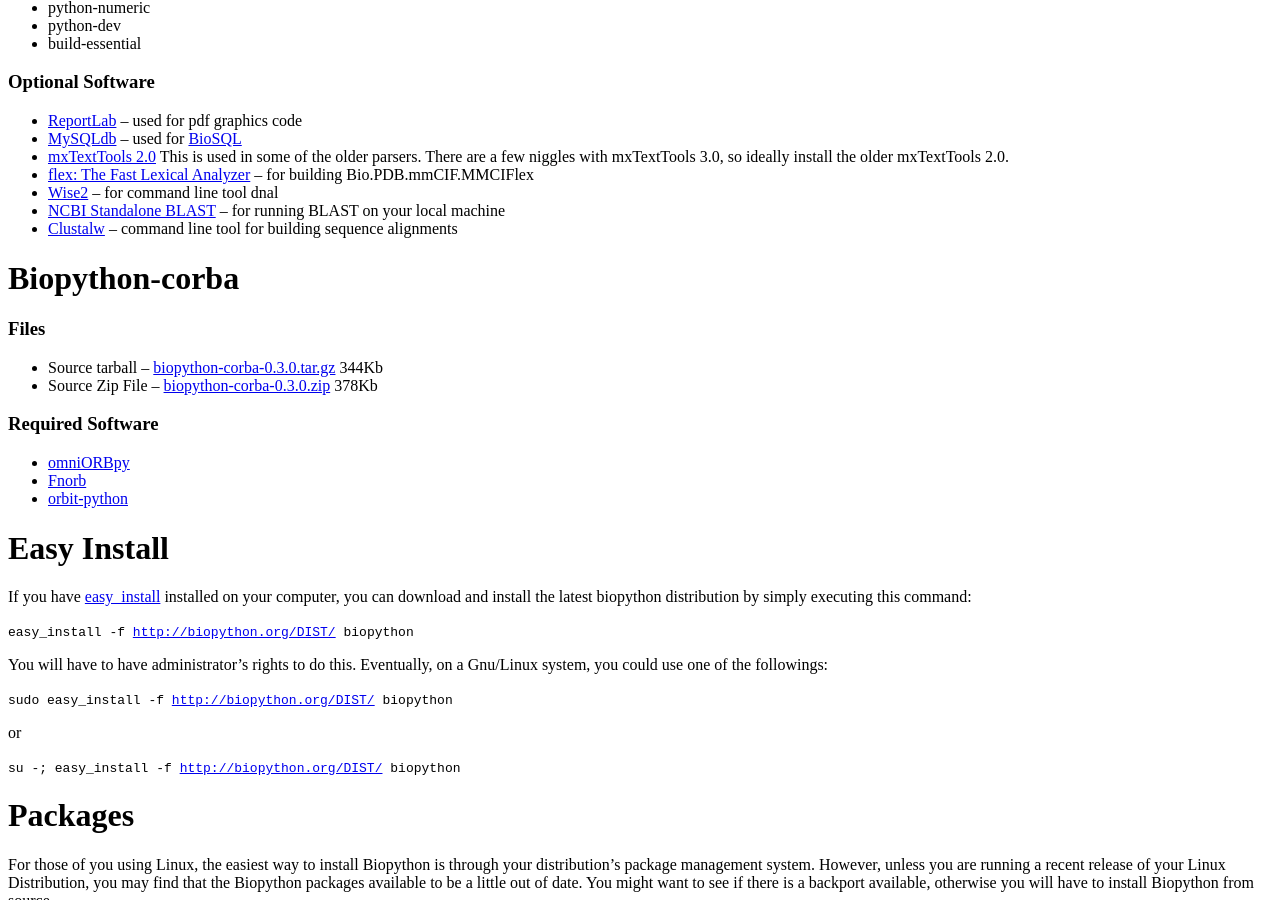
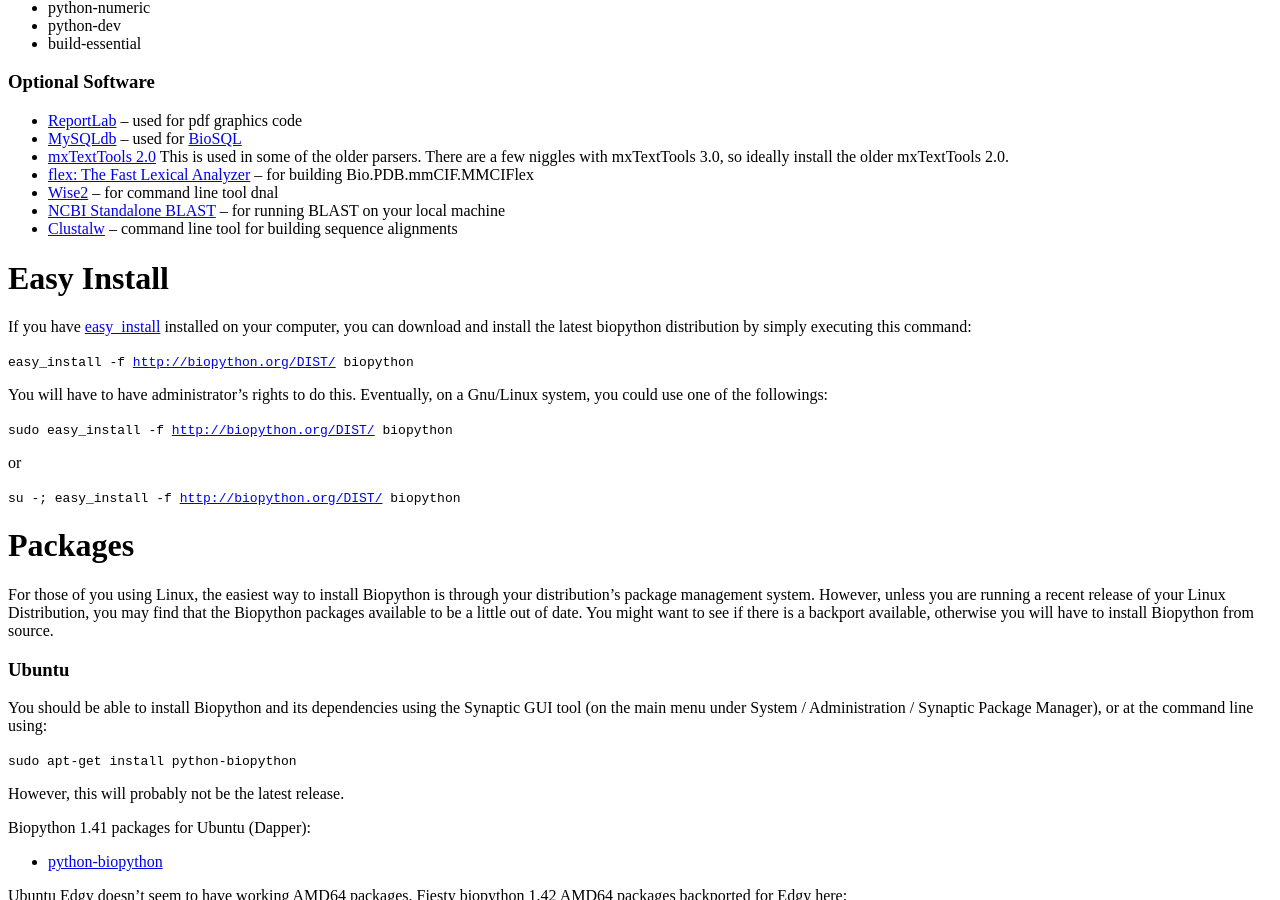
Before and after one commit to biopython/biopython.github.io, a Jekyll site: the page built from wiki/Download.md, in a window 1280 px wide and 900 px high, scrolled down 688 px. Built offline with Jekyll 4.4.1, drawn with Linux system fonts in a browser that asks for light colours.

Commit message:
Removed the BioCORBA stuff

```diff
--- a/wiki/Download.md
+++ b/wiki/Download.md
@@ -83,24 +83,6 @@ requirements:
     running BLAST on your local machine
 -   [Clustalw](ftp://ftp.ebi.ac.uk/pub/software/unix/clustalw/) --
     command line tool for building sequence alignments
-
-Biopython-corba
-===============
-
-### Files
-
--   Source tarball --
-    [biopython-corba-0.3.0.tar.gz](http://biopython.org/DIST/biopython-corba-0.3.0.tar.gz)
-    344Kb
--   Source Zip File --
-    [biopython-corba-0.3.0.zip](http://biopython.org/DIST/biopython-corba-0.3.0.zip)
-    378Kb
-
-### Required Software
-
--   [omniORBpy](http://omniorb.sourceforge.net)
--   [Fnorb](http://fnorb.sourceforge.net)
--   [orbit-python](http://sourceforge.net/projects/orbit-python)
 
 Easy Install
 ============
```
Also changed, not shown: 1 other file.
